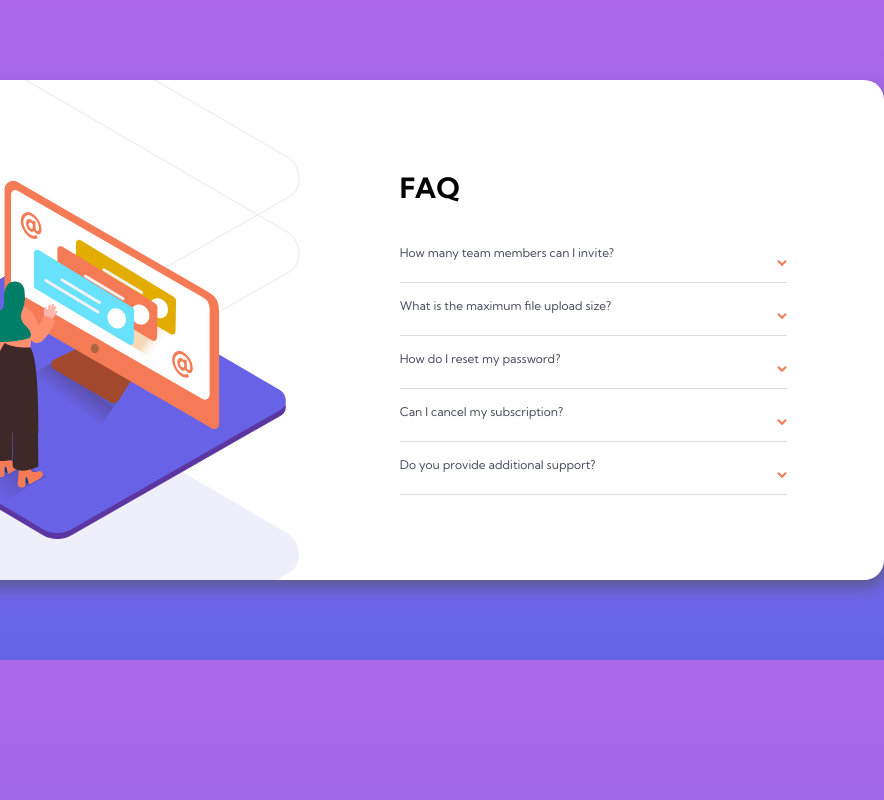
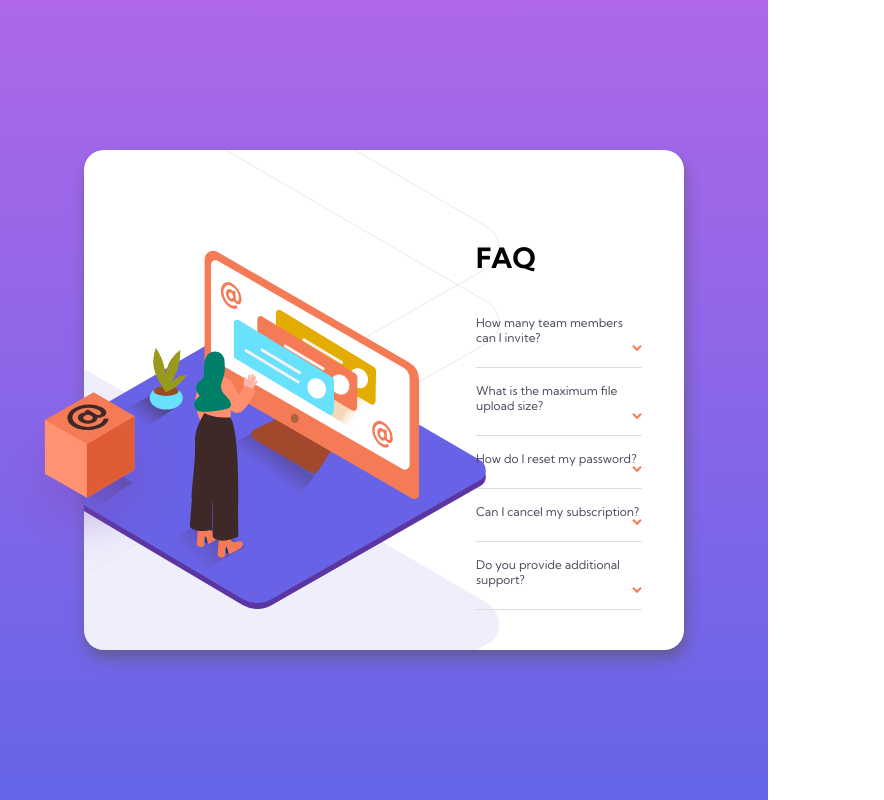
Before and after one commit to hmadamk/FAQ-responsive-page, a plain HTML site: page index.html in a window 768 px wide. Shown: the whole page, 884 px wide, since content can reach past the window. Drawn offline with Linux system fonts and the light colour scheme.

Commit message:
medium screen

```diff
--- a/style.css
+++ b/style.css
@@ -19,7 +19,7 @@ body{
 	align-items:center;
 	font-size:12px;
 	padding:50px;
-	background-size:cover;
+	height:100vh
 }
 .box{
 	margin:30px auto;
@@ -32,7 +32,11 @@ body{
 	box-shadow: 2px 8px 14px 0 hsl(0deg 0% 33% / 55%);
 	display:flex;
 }
-
+@media (min-width:600px) and (max-width: 991px){
+	.box{
+		width:600px;
+	}
+}
 @media (max-width:600px){
 	.box{
 		flex-direction:column;
```
